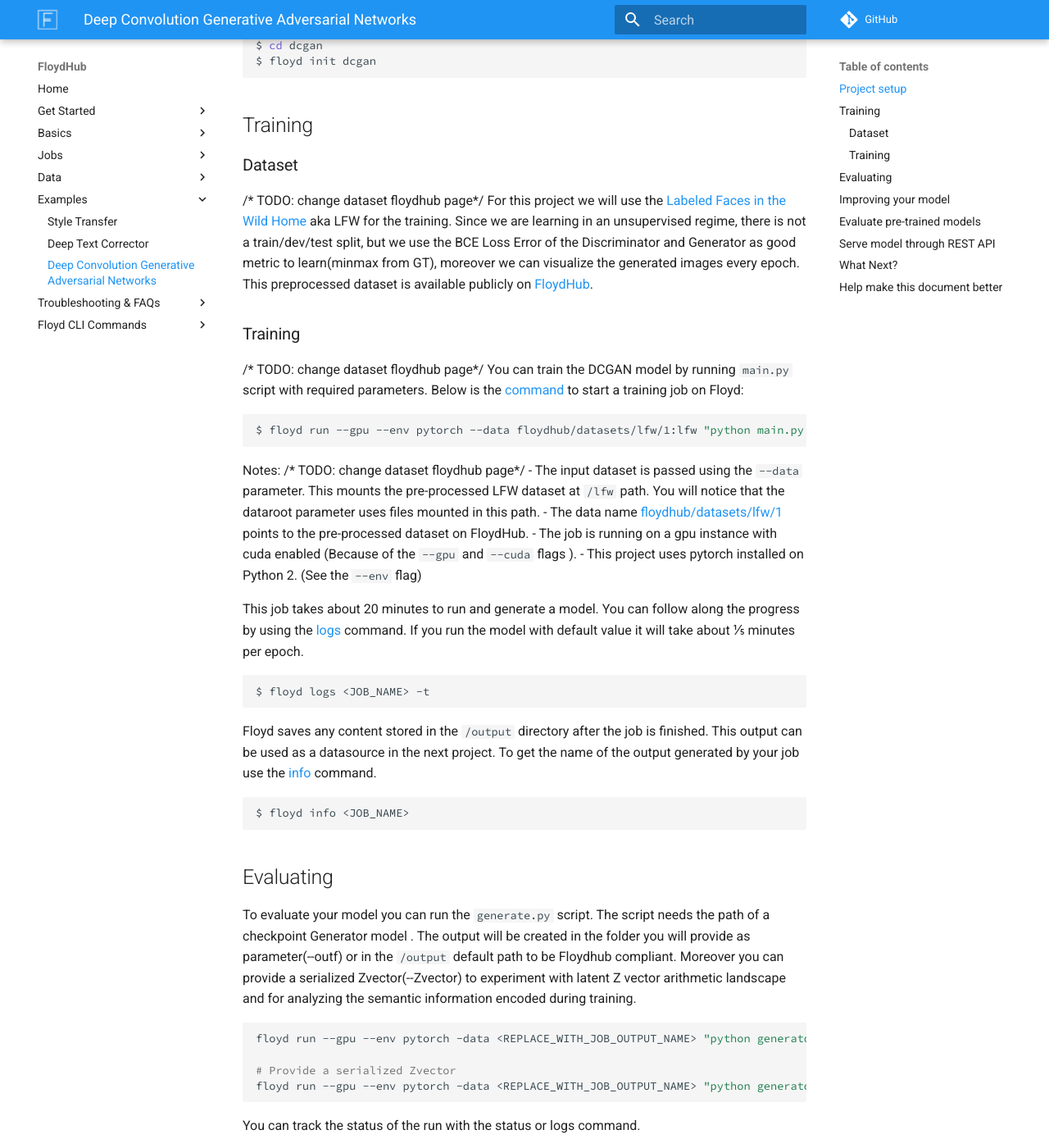
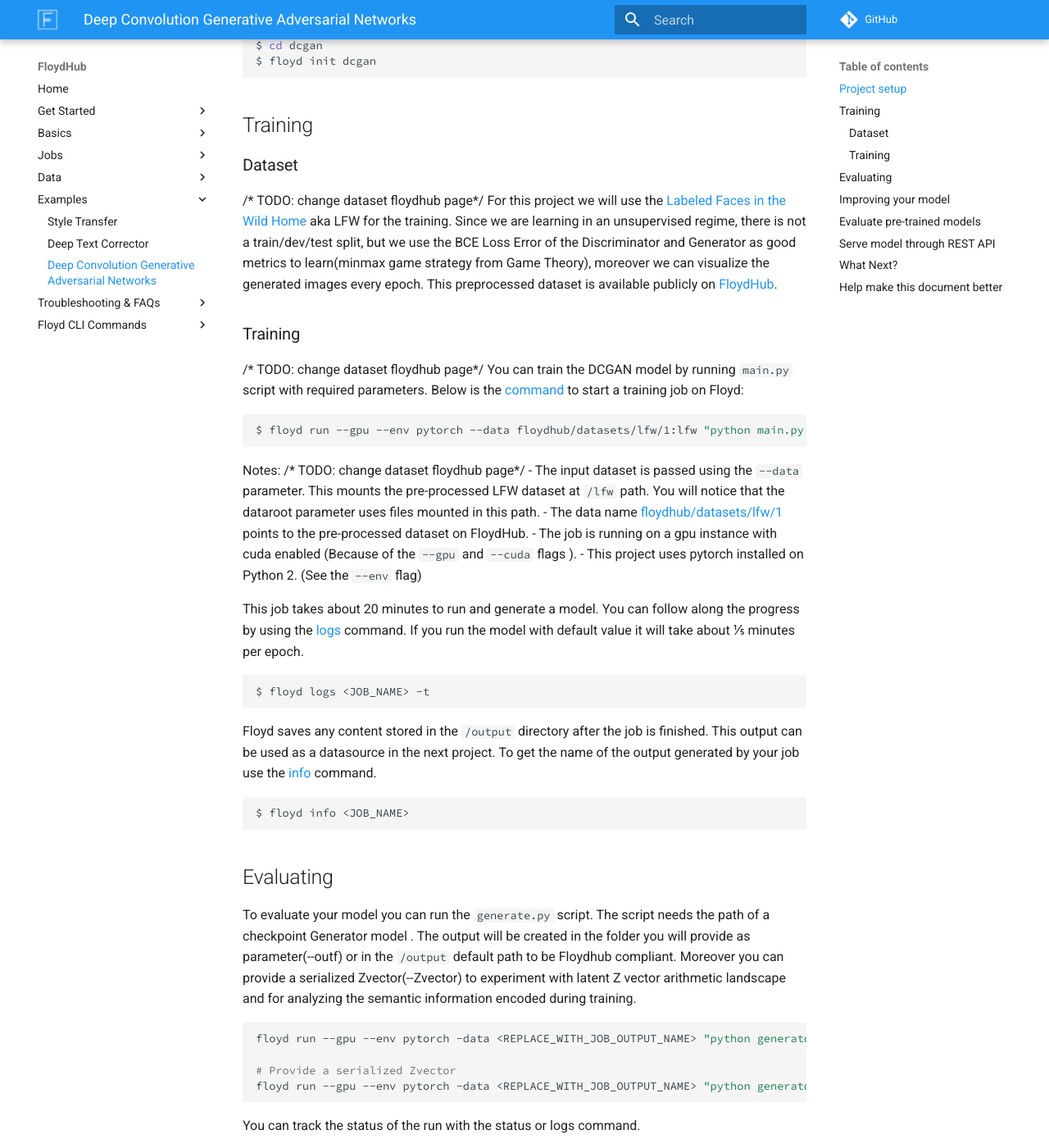
Before and after one commit to floydhub/floyd-docs, an MkDocs documentation site: the page built from docs/examples/dcgan.md, in a window 1280 px wide and 1400 px high, scrolled down 558 px. Shown: the whole window at 82% size. Built offline with MkDocs 1.6.1 and Material for MkDocs 9.7.7, drawn with Linux system fonts in a browser that asks for light colours; comment, search, counter and statistics services are not loaded; old or Windows-style settings are respelled for this version of MkDocs; some of the changed text lies outside the part shown.

Commit message:
Fix typos

```diff
--- a/docs/examples/dcgan.md
+++ b/docs/examples/dcgan.md
@@ -19,7 +19,7 @@
 ### Dataset
 /* TODO: change dataset floydhub page*/
 For this project we will use the [Labeled Faces in the Wild Home](http://vis-www.cs.umass.edu/lfw/) aka LFW for the training.
-Since we are learning in an unsupervised regime, there is not a train/dev/test split, but we use the BCE Loss Error of the Discriminator and Generator as good metric to learn(minmax from GT), moreover we can visualize the generated images every epoch.
+Since we are learning in an unsupervised regime, there is not a train/dev/test split, but we use the BCE Loss Error of the Discriminator and Generator as good metrics to learn(minmax game strategy from Game Theory), moreover we can visualize the generated images every epoch.
 This preprocessed dataset is available publicly on
 [FloydHub](https://www.floydhub.com/floydhub/datasets/lfw/1).
 
```
Also changed, not shown: other parts of docs/examples/dcgan.md (+1 -2 lines).
